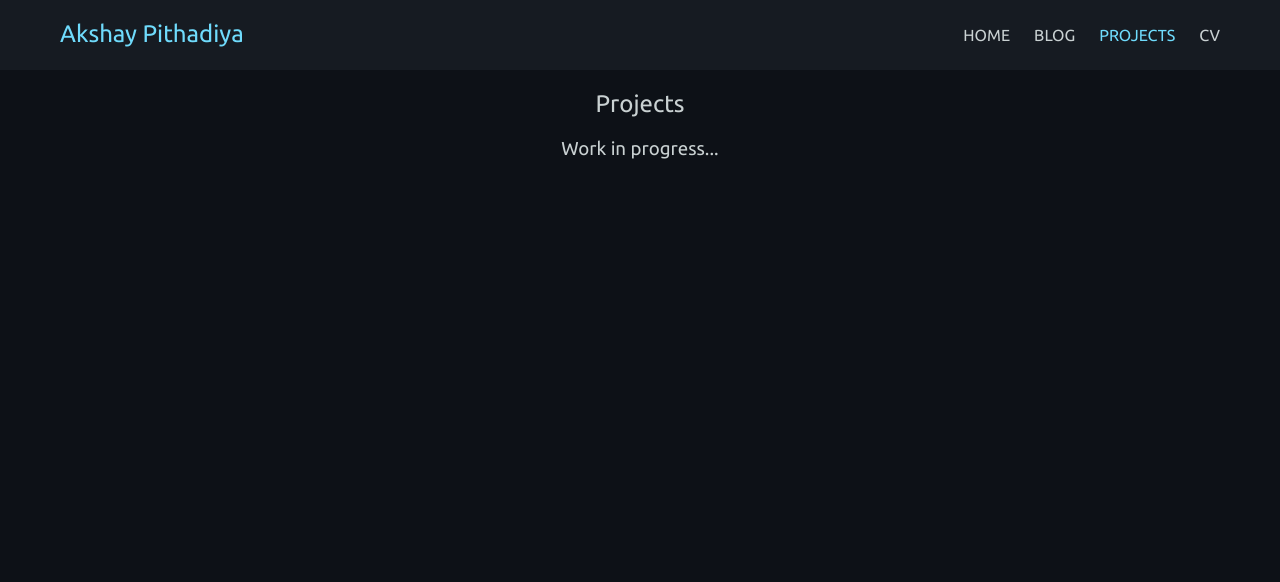
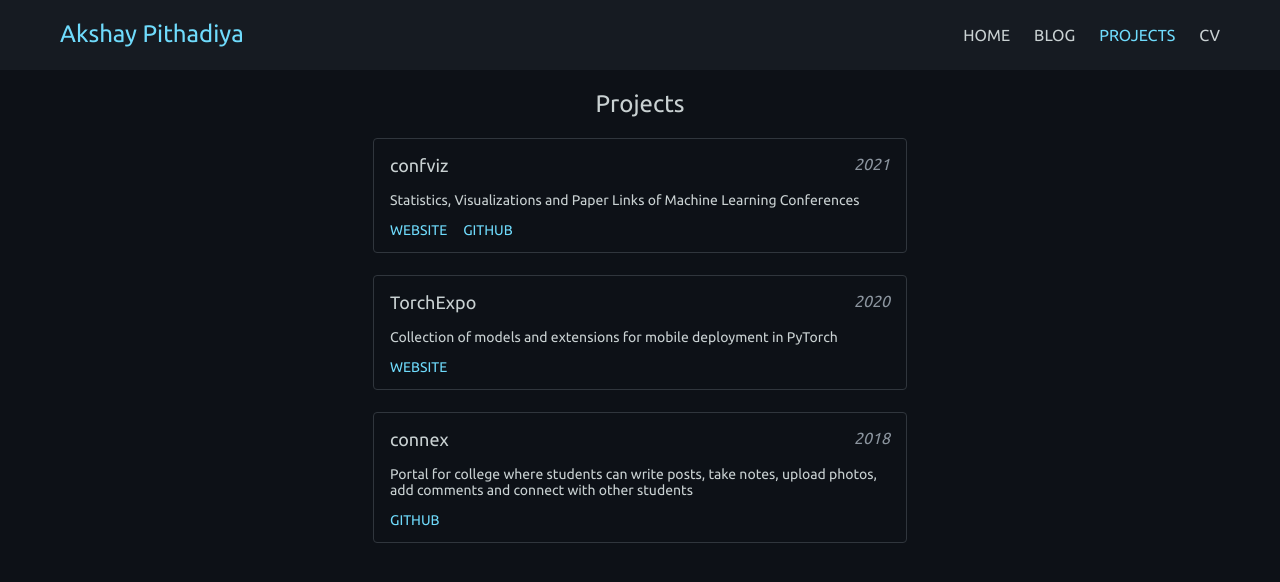
Before and after one commit to akshaypithadiya/akshaypithadiya.github.io, a React (Create React App) app: page /projects in a window 1280 px wide. Shown: the top 582 px of the page. Built offline with nearby package versions, Linux system fonts and the light colour scheme.

Commit message:
project component done

```diff
--- /dev/null
+++ b/src/components/project/Project.js
@@ -0,0 +1,34 @@
+import React from "react";
+import "./Project.scss";
+
+const Project = (props) => {
+  const { name, year, desc, website_url, github_url } = props;
+
+  return (
+    <div className="Project">
+      <p className="project-header">
+        <span className="project-name">{name}</span>
+        <span className="project-year">
+          <i>{year}</i>
+        </span>
+      </p>
+      <p className="project-body">{desc}</p>
+      <p className="project-footer">
+        <span>
+          {website_url && (
+            <a href={website_url} target="_blank">
+              WEBSITE
+            </a>
+          )}
+          {github_url && (
+            <a href={github_url} target="_blank">
+              GITHUB
+            </a>
+          )}
+        </span>
+      </p>
+    </div>
+  );
+};
+
+export default Project;
--- /dev/null
+++ b/src/components/project/Project.scss
@@ -0,0 +1,40 @@
+.Project {
+  margin: 0px auto;
+  max-width: 500px;
+  border: 1px solid #30363d;
+  border-radius: 4px;
+  padding: 0px 16px;
+  margin-bottom: 22px;
+
+  .project-header {
+    display: flex;
+    justify-content: space-between;
+
+    .project-name {
+      font-size: 18px;
+    }
+
+    .project-year {
+      color: #8b949e;
+    }
+  }
+
+  .project-body {
+    font-size: 14px;
+  }
+
+  .project-footer {
+    font-size: 14px;
+
+    a {
+      color: #6fdbfc;
+      margin-right: 16px;
+    }
+  }
+}
+
+@media screen and (max-width: 480px) {
+  .Project {
+    max-width: 300px;
+  }
+}
--- a/src/pages/Projects.js
+++ b/src/pages/Projects.js
@@ -1,12 +1,54 @@
 import React from "react";
+import Project from "../components/project/Project";
 
 const Projects = () => {
+  const projects = [
+    {
+      id: 1,
+      name: "confviz",
+      year: "2021",
+      desc:
+        "Statistics, Visualizations and Paper Links of Machine Learning Conferences",
+      website_url: "https://confviz.now.sh/",
+      github_url: "https://github.com/akshaypithadiya/confviz",
+    },
+    {
+      id: 2,
+      name: "TorchExpo",
+      year: "2020",
+      desc:
+        "Collection of models and extensions for mobile deployment in PyTorch",
+      website_url: "https://torchexpo.xyz/",
+      github_url: null,
+    },
+    {
+      id: 3,
+      name: "connex",
+      year: "2018",
+      desc:
+        "Portal for college where students can write posts, take notes, upload photos, add comments and connect with other students",
+      website_url: null,
+      github_url: "https://github.com/akshaypithadiya/connex",
+    },
+  ];
   return (
     <div className="Projects">
       <center>
         <h2>Projects</h2>
-        <h3>Work in progress...</h3>
       </center>
+      {projects.map((project) => {
+        const { id, name, year, desc, website_url, github_url } = project;
+        return (
+          <Project
+            key={id}
+            name={name}
+            year={year}
+            desc={desc}
+            website_url={website_url}
+            github_url={github_url}
+          />
+        );
+      })}
     </div>
   );
 };
```
